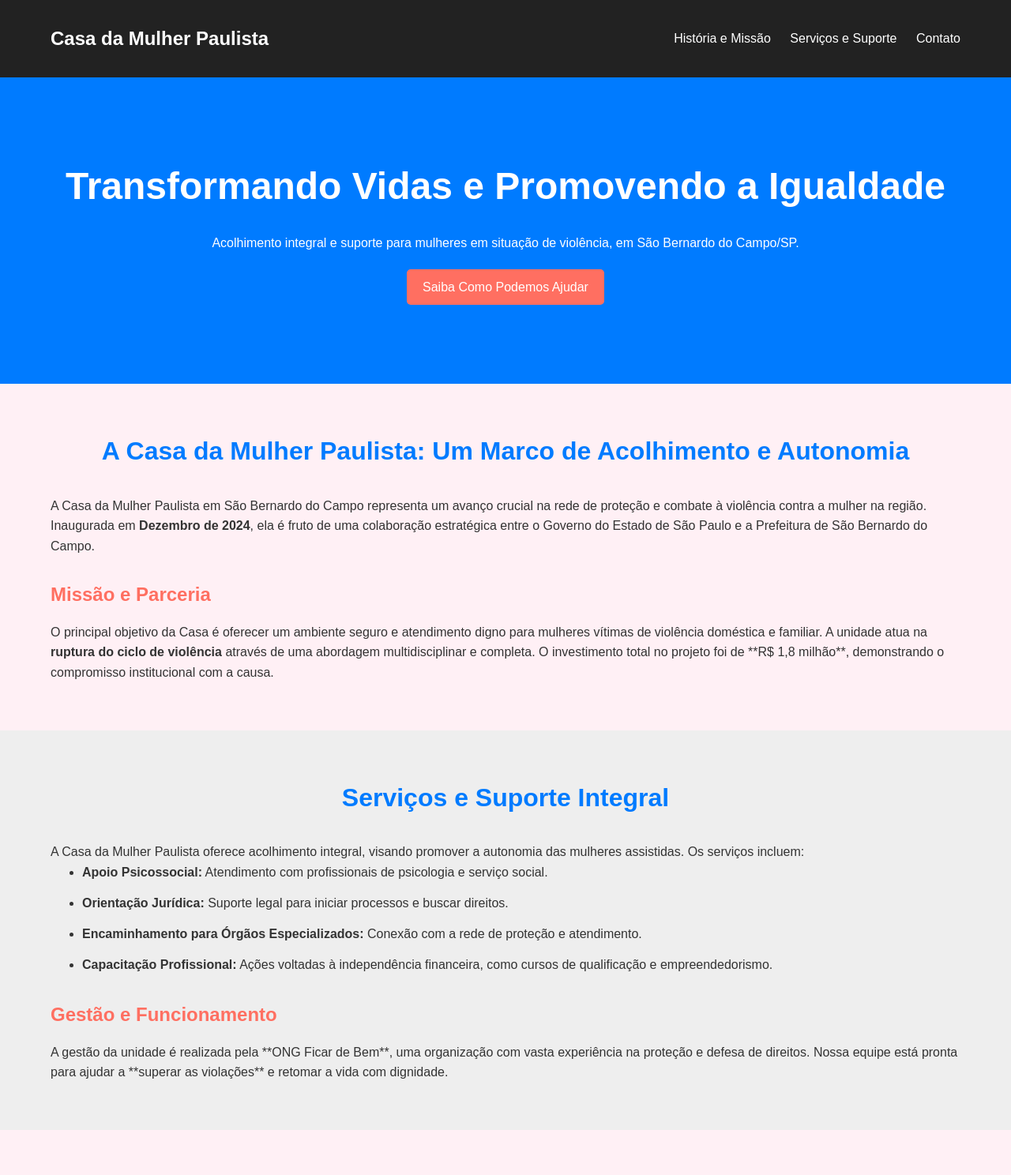
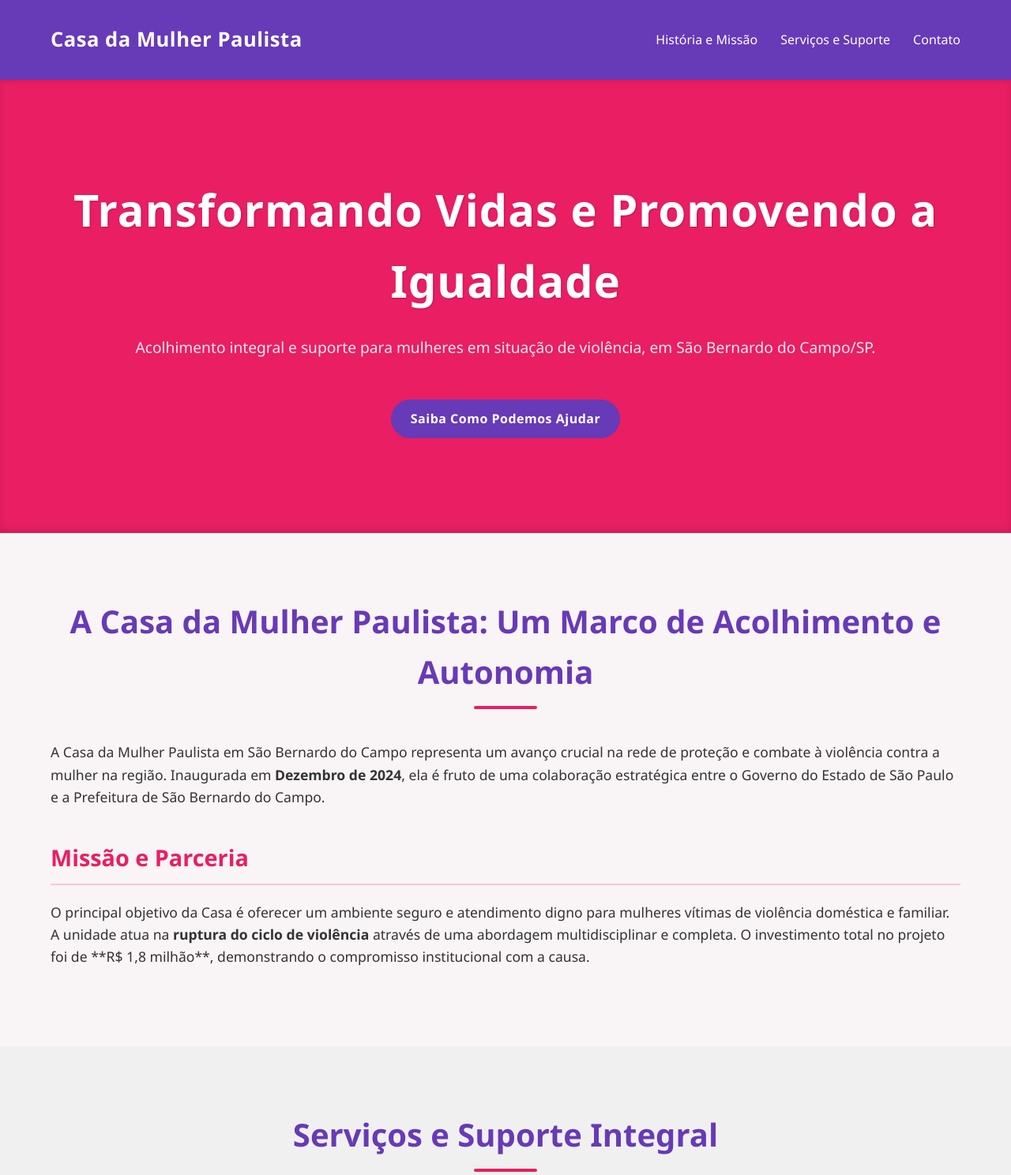
Before and after one commit to RafaelTSa/Atividade_extensionista_comunica_Comu, a Flask app: page / in a window 1280 px wide. Shown: the top 1488 px of the page at 79% size. Run offline with Flask 3, Linux system fonts and the light colour scheme.

Commit message:
atera cor no style.css

```diff
--- a/static/css/style.css
+++ b/static/css/style.css
@@ -6,35 +6,38 @@
 }
 
 body {
-    font-family: Arial, sans-serif;
+    font-family: 'Segoe UI', Tahoma, Geneva, Verdana, sans-serif;
     line-height: 1.6;
-    background-color: #FFF0F5; /* Rosa claro */
+    background-color: #F9F4F5; /* NOVO: Rosa Pêssego/Bege suave */
     color: #333;
 }
 
 .container {
     width: 90%;
-    max-width: 1200px; /* Largura máxima para telas grandes */
+    max-width: 1200px;
     margin: 0 auto;
     padding: 20px 0;
 }
 
-/* CORES PRINCIPAIS */
+/* CORES PRINCIPAIS (Baseadas no Logo da Casa da Mulher Paulista) */
 :root {
-    --cor-primaria: #007bff; /* Azul para links e botões */
-    --cor-secundaria: #ff6f61; /* Cor de destaque (feminina/solidariedade) */
-    --cor-fundo-escuro: #222;
+    --cor-principal-logo-rosa: #e91e63; /* Um rosa vibrante do logo (Magenta) */
+    --cor-secundaria-logo-roxo: #673ab7; /* Um roxo mais escuro do logo (Uva) */
+    --cor-fundo-claro: #F9F4F5; /* NOVO: Fundo suave */
+    --cor-texto-escuro: #333;
     --cor-texto-claro: #fff;
+    --cor-cinza-claro: #f0f0f0;
 }
 
 /* 1. CABEÇALHO (HEADER) */
 header {
-    background-color: var(--cor-fundo-escuro);
+    background-color: var(--cor-secundaria-logo-roxo);
     color: var(--cor-texto-claro);
     padding: 10px 0;
-    position: sticky; /* Fica fixo no topo ao rolar */
+    position: sticky;
     top: 0;
     z-index: 1000;
+    box-shadow: 0 2px 5px rgba(0,0,0,0.1);
 }
 
 .nav-content {
@@ -44,125 +47,184 @@ header {
 }
 
 .logo {
-    font-size: 1.5em;
+    font-size: 1.6em;
     font-weight: bold;
     color: var(--cor-texto-claro);
     text-decoration: none;
+    letter-spacing: 0.5px;
 }
 
 nav a {
     color: var(--cor-texto-claro);
     text-decoration: none;
-    margin-left: 20px;
-    transition: color 0.3s;
+    margin-left: 25px;
+    transition: color 0.3s ease-in-out;
+    font-weight: 500;
 }
 
 nav a:hover {
-    color: var(--cor-secundaria);
+    color: var(--cor-principal-logo-rosa);
 }
 
 /* 2. SEÇÃO HERO (INTRODUÇÃO) */
 .hero {
-    background-color: var(--cor-primaria);
+    background-color: var(--cor-principal-logo-rosa);
     color: var(--cor-texto-claro);
     text-align: center;
-    padding: 80px 0;
+    padding: 100px 0;
+    box-shadow: inset 0 -5px 10px rgba(0,0,0,0.1);
 }
 
 .hero h1 {
-    font-size: 3em;
-    margin-bottom: 20px;
+    font-size: 3.5em;
+    margin-bottom: 25px;
+    letter-spacing: 1px;
+    text-shadow: 1px 1px 2px rgba(0,0,0,0.2);
+}
+
+.hero p {
+    font-size: 1.2em;
+    margin-bottom: 30px;
+    opacity: 0.9;
 }
 
 .btn-principal {
     display: inline-block;
-    background-color: var(--cor-secundaria);
+    background-color: var(--cor-secundaria-logo-roxo);
     color: var(--cor-texto-claro);
-    padding: 10px 20px;
+    padding: 12px 25px;
     text-decoration: none;
-    border-radius: 5px;
+    border-radius: 30px;
     margin-top: 20px;
-    transition: background-color 0.3s;
+    transition: background-color 0.3s ease-in-out, transform 0.2s;
+    font-weight: bold;
+    letter-spacing: 0.5px;
 }
 
 .btn-principal:hover {
-    background-color: #ff8e83;
+    background-color: #7e57c2;
+    transform: translateY(-2px);
 }
 
 /* 3. SEÇÕES PADRÃO */
 .section-padrao {
-    padding: 40px 0;
+    padding: 60px 0;
+    background-color: var(--cor-fundo-claro);
 }
 
 .section-padrao h2 {
     text-align: center;
-    margin-bottom: 30px;
-    font-size: 2em;
-    color: var(--cor-primaria);
+    margin-bottom: 40px;
+    font-size: 2.5em;
+    color: var(--cor-secundaria-logo-roxo);
+    font-weight: bold;
+    position: relative;
+    padding-bottom: 15px;
 }
 
+.section-padrao h2::after {
+    content: '';
+    position: absolute;
+    left: 50%;
+    bottom: 0;
+    transform: translateX(-50%);
+    width: 80px;
+    height: 4px;
+    background-color: var(--cor-principal-logo-rosa);
+    border-radius: 2px;
+}
+
+
 .bg-cinza {
-    background-color: #eee;
+    background-color: var(--cor-cinza-claro);
 }
 
 /* 3.1. FORMATACAO DE CONTEUDO ESPECIFICO (LISTAS E SUBTITULOS) */
+.section-padrao p {
+    margin-bottom: 20px;
+    font-size: 1.1em;
+}
+
 .section-padrao ul {
-    list-style-type: disc;
-    margin-left: 40px;
+    list-style-type: none;
+    margin-left: 20px;
     margin-bottom: 25px;
 }
 
 .section-padrao ul li {
-    margin-bottom: 10px;
+    margin-bottom: 12px;
     line-height: 1.8;
+    position: relative;
+    padding-left: 30px;
+    font-size: 1.1em;
 }
 
+.section-padrao ul li::before {
+    content: '✓';
+    color: var(--cor-principal-logo-rosa);
+    font-weight: bold;
+    position: absolute;
+    left: 0;
+    top: 0;
+    font-size: 1.2em;
+}
+
+
 .section-padrao h3 {
-    margin-top: 30px;
+    margin-top: 40px;
+    margin-bottom: 20px;
+    font-size: 1.8em;
+    color: var(--cor-principal-logo-rosa);
+    border-bottom: 2px solid rgba(233, 30, 99, 0.2);
+    padding-bottom: 10px;
+}
+
+address {
+    font-style: normal;
     margin-bottom: 15px;
-    font-size: 1.5em;
-    color: var(--cor-secundaria);
+    font-size: 1.1em;
 }
 
 /* 4. SEÇÃO CONTATO */
 .contact-grid {
     display: flex;
     gap: 40px;
+    flex-wrap: wrap;
 }
 
 .contact-grid > div {
     flex: 1;
+    min-width: 300px;
+}
+
+.forms-placeholder {
+    background-color: var(--cor-fundo-claro);
+    padding: 10px;
+    border-radius: 8px;
+    box-shadow: 0 4px 10px rgba(0,0,0,0.08);
 }
 
 .forms-placeholder iframe {
+    width: 100%;
     min-height: 800px;
-    /* Remover a regra .map-placeholder, pois não será usada */
+    border: none;
+    display: block;
 }
-
 
 /* 5. RODAPÉ */
 footer {
-    background-color: var(--cor-fundo-escuro);
+    background-color: var(--cor-secundaria-logo-roxo);
     color: var(--cor-texto-claro);
-    padding: 20px 0;
+    padding: 30px 0;
+    text-align: center;
+    font-size: 0.95em;
+    margin-top: 40px;
 }
 
 .footer-content {
-    display: flex;
-    justify-content: space-between;
-    align-items: center;
-    font-size: 0.9em;
+    display: block;
 }
 
-.social-links a {
-    color: var(--cor-texto-claro);
-    margin-left: 15px;
-    text-decoration: none;
-}
-
-.social-links a:hover {
-    color: var(--cor-secundaria);
-}
 
 /* =================================
    RESPONSIVIDADE (MEDIA QUERIES)
```
Also changed, not shown: other parts of static/css/style.css (+34 -6 lines).
